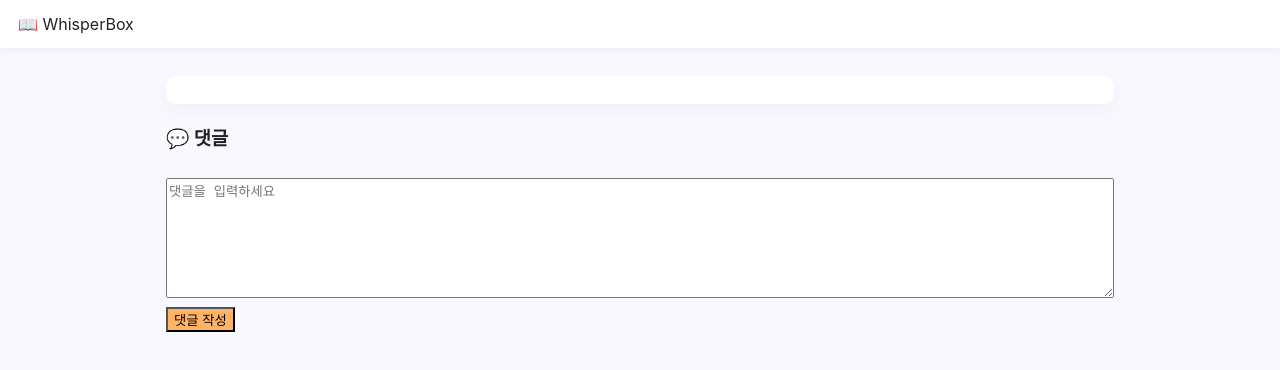
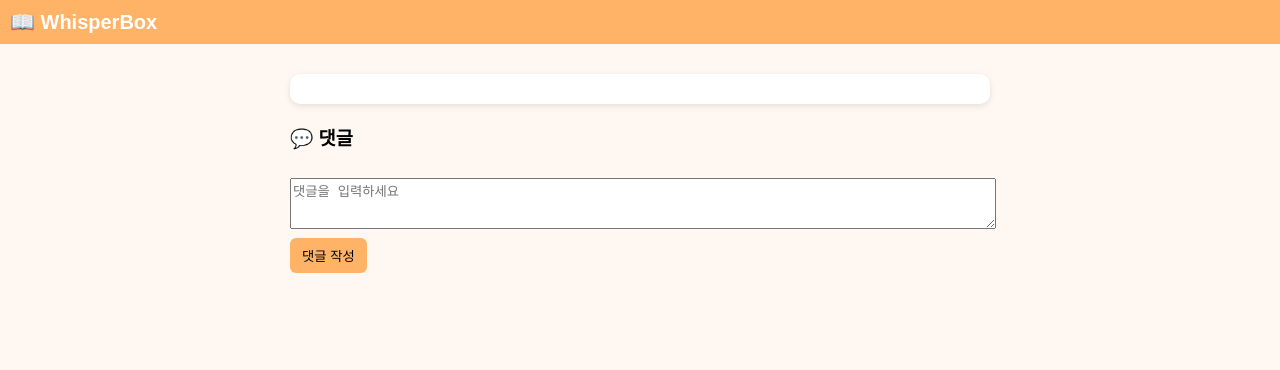
Before and after one commit to murang-korea/Whisperbox, a website: page public/view.html in a window 1280 px wide. Drawn offline with Linux system fonts and the light colour scheme.

Commit message:
Update style.css

```diff
--- a/public/style.css
+++ b/public/style.css
@@ -1,44 +1,38 @@
-/* styles.css - 간단한 레이아웃 & 스타일 */
-:root{
-  --primary:#6A5ACD;
-  --accent:#FF8C00;
-  --bg:#FAF8FF;
-  --card:#FFF;
-  --muted:#6b6b6b;
-  --text:#222;
-  --radius:10px;
+body {
+  font-family: sans-serif;
+  background-color: #fff8f2;
+  margin: 0;
 }
-*{box-sizing:border-box}
-body{
-  margin:0;
-  font-family:Inter, "Segoe UI", Roboto, "Noto Sans KR", system-ui, -apple-system;
-  background:var(--bg);
-  color:var(--text);
-  -webkit-font-smoothing:antialiased;
+.header {
+  background-color: #ffb366;
+  padding: 10px;
+  font-size: 20px;
+  font-weight: bold;
+  color: white;
 }
-.header{
-  display:flex;align-items:center;justify-content:space-between;
-  padding:14px 18px;background:var(--card);box-shadow:0 2px 8px rgba(0,0,0,0.05);
+.container {
+  max-width: 700px;
+  margin: 20px auto;
+  padding: 10px;
 }
-.brand{display:flex;align-items:center;gap:12px}
-.brand h1{margin:0;font-size:20px;color:var(--primary)}
-.actions{display:flex;gap:8px}
-.btn{background:var(--primary);color:#fff;border:0;padding:8px 12px;border-radius:8px;cursor:pointer;font-weight:600}
-.btn.ghost{background:transparent;border:1px solid rgba(0,0,0,0.06);color:var(--text)}
-.container{max-width:980px;margin:28px auto;padding:0 16px}
-.card{background:var(--card);border-radius:var(--radius);box-shadow:0 6px 20px rgba(0,0,0,0.04);overflow:hidden;margin:14px 0;padding:14px}
-.row{display:flex;gap:12px;align-items:center}
-.list{display:flex;flex-direction:column;gap:12px}
-.post-title{font-size:18px;margin:0 0 6px}
-.small{font-size:13px;color:var(--muted)}
-.form .input, .form textarea{width:100%;padding:10px;border-radius:8px;border:1px solid rgba(0,0,0,0.06);font-size:14px}
-textarea{min-height:120px;resize:vertical}
-.comment{border-top:1px solid #f0f0f0;padding:10px 0}
-.comment .meta{font-size:13px;color:var(--muted)}
-.post-content{white-space:pre-wrap;margin:10px 0}
-.footer{padding:18px;text-align:center;color:var(--muted);font-size:13px;margin-top:30px}
-a{color:var(--primary);text-decoration:none}
-@media(max-width:640px){
-  .header{padding:10px}
-  .container{margin:16px auto}
+.card {
+  background: white;
+  padding: 15px;
+  border-radius: 10px;
+  box-shadow: 0 2px 6px rgba(0,0,0,0.1);
 }
+button {
+  border: none;
+  border-radius: 6px;
+  padding: 8px 12px;
+  cursor: pointer;
+}
+.row {
+  display: flex;
+  gap: 10px;
+}
+a {
+  color: white;
+  text-decoration: underline;
+  cursor: pointer;
+}
```
